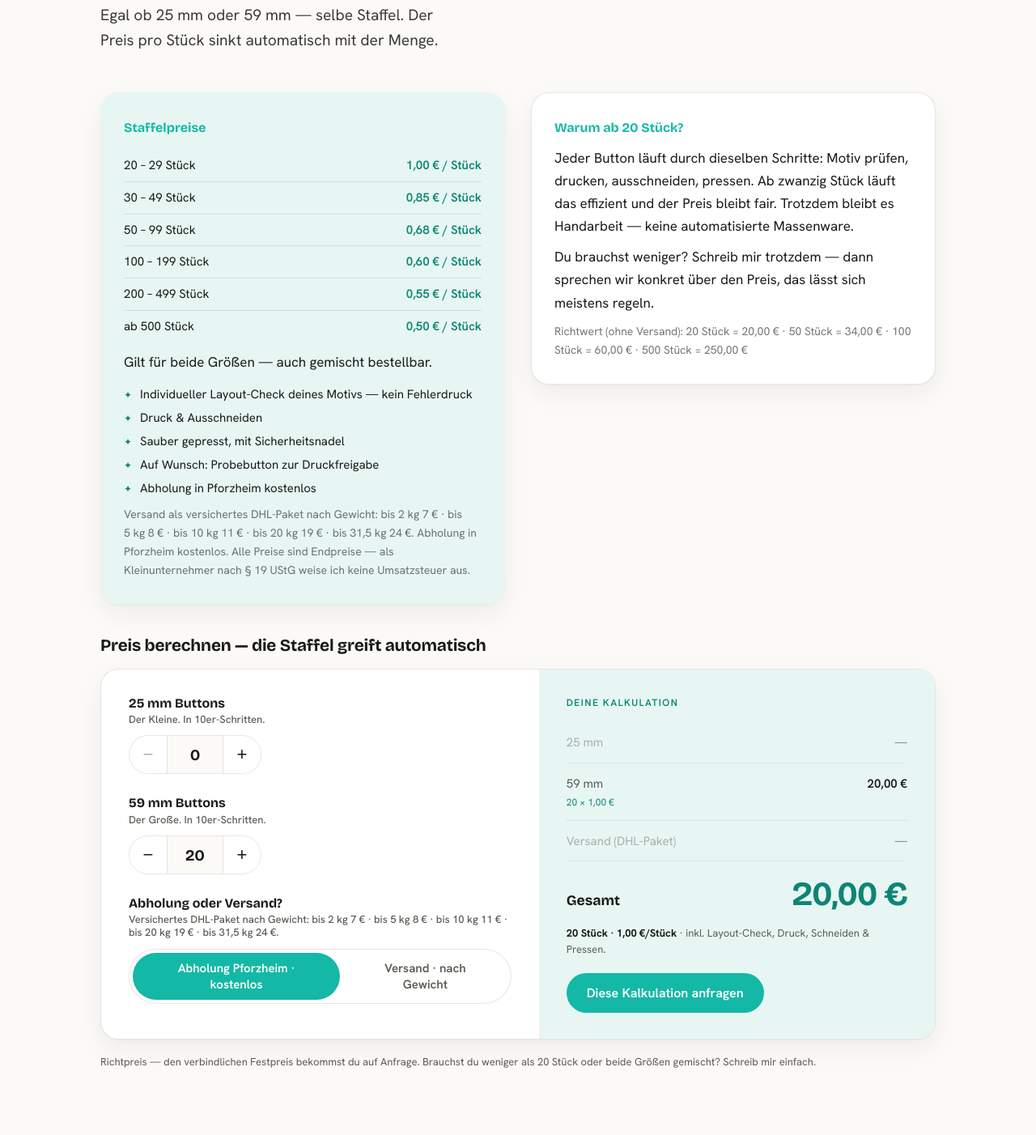
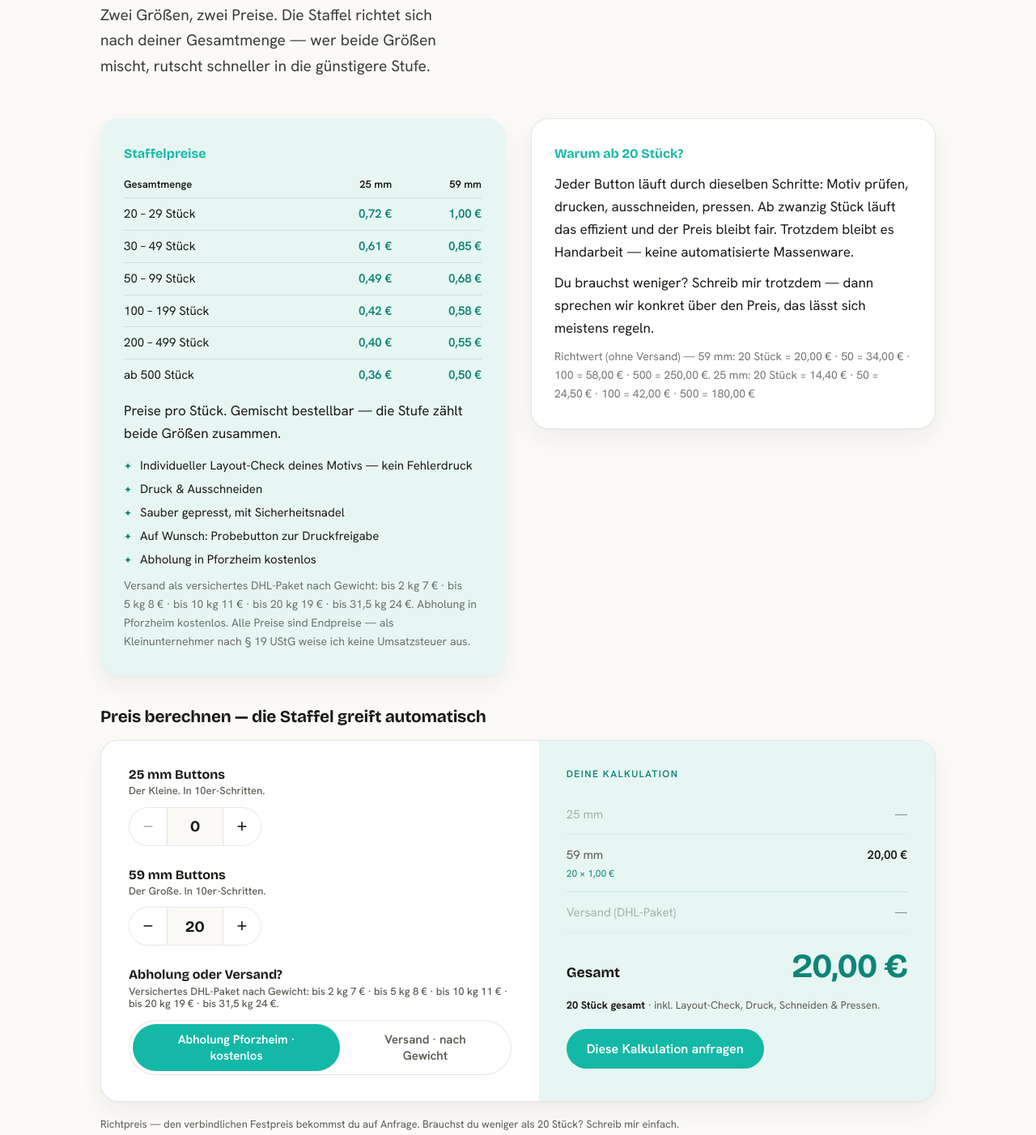
Before and after one commit to Baujahr82/Manuels-Webdesign, a plain HTML site: page buttons.html in a window 1280 px wide. Shown: the part 3263-4665 px from the top of the page at 81% size. Drawn offline with Linux system fonts and the light colour scheme.

Commit message:
Add files via upload

```diff
--- a/buttons.html
+++ b/buttons.html
@@ -8,6 +8,12 @@
   <link rel="icon" href="assets/favicon.svg" type="image/svg+xml">
   <!-- Schriften werden lokal geladen (siehe styles.css) — keine Google-Server -->
   <link rel="stylesheet" href="styles.css">
+  <style>
+    .price-table th { font-size: 13px; font-weight: 600; color: var(--ink); text-align: right; padding: 0 0 6px; border-bottom: 1px solid var(--line); }
+    .price-table th:first-child { text-align: left; }
+    .price-table td + td { padding-left: 12px; }
+    .price-table td:nth-child(2) { text-align: right; font-weight: 600; color: var(--mint-dark); }
+  </style>
 </head>
 <body>
 
@@ -167,23 +173,26 @@
       <div class="section-head">
         <p class="eyebrow">Preise</p>
         <h2>Je mehr Stück, desto günstiger.</h2>
-        <p class="lead">Egal ob 25&nbsp;mm oder 59&nbsp;mm — selbe Staffel. Der Preis pro Stück sinkt automatisch mit der Menge.</p>
+        <p class="lead">Zwei Größen, zwei Preise. Die Staffel richtet sich nach deiner Gesamtmenge — wer beide Größen mischt, rutscht schneller in die günstigere Stufe.</p>
       </div>
 
       <div class="split" style="margin-bottom:24px;">
         <div class="card feature price-card">
           <span class="num">Staffelpreise</span>
           <table class="price-table">
+            <thead>
+              <tr><th scope="col">Gesamtmenge</th><th scope="col">25&nbsp;mm</th><th scope="col">59&nbsp;mm</th></tr>
+            </thead>
             <tbody>
-              <tr><td>20&nbsp;–&nbsp;29&nbsp;Stück</td><td>1,00&nbsp;€ / Stück</td></tr>
-              <tr><td>30&nbsp;–&nbsp;49&nbsp;Stück</td><td>0,85&nbsp;€ / Stück</td></tr>
-              <tr><td>50&nbsp;–&nbsp;99&nbsp;Stück</td><td>0,68&nbsp;€ / Stück</td></tr>
-              <tr><td>100&nbsp;–&nbsp;199&nbsp;Stück</td><td>0,60&nbsp;€ / Stück</td></tr>
-              <tr><td>200&nbsp;–&nbsp;499&nbsp;Stück</td><td>0,55&nbsp;€ / Stück</td></tr>
-              <tr><td>ab 500&nbsp;Stück</td><td>0,50&nbsp;€ / Stück</td></tr>
+              <tr><td>20&nbsp;–&nbsp;29&nbsp;Stück</td><td>0,72&nbsp;€</td><td>1,00&nbsp;€</td></tr>
+              <tr><td>30&nbsp;–&nbsp;49&nbsp;Stück</td><td>0,61&nbsp;€</td><td>0,85&nbsp;€</td></tr>
+              <tr><td>50&nbsp;–&nbsp;99&nbsp;Stück</td><td>0,49&nbsp;€</td><td>0,68&nbsp;€</td></tr>
+              <tr><td>100&nbsp;–&nbsp;199&nbsp;Stück</td><td>0,42&nbsp;€</td><td>0,58&nbsp;€</td></tr>
+              <tr><td>200&nbsp;–&nbsp;499&nbsp;Stück</td><td>0,40&nbsp;€</td><td>0,55&nbsp;€</td></tr>
+              <tr><td>ab 500&nbsp;Stück</td><td>0,36&nbsp;€</td><td>0,50&nbsp;€</td></tr>
             </tbody>
           </table>
-          <p class="price-sub">Gilt für beide Größen — auch gemischt bestellbar.</p>
+          <p class="price-sub">Preise pro Stück. Gemischt bestellbar — die Stufe zählt beide Größen zusammen.</p>
           <ul class="price-includes">
             <li>Individueller Layout-Check deines Motivs — kein Fehlerdruck</li>
             <li>Druck &amp; Ausschneiden</li>
@@ -197,7 +206,7 @@
           <span class="num">Warum ab 20&nbsp;Stück?</span>
           <p style="color:var(--ink);">Jeder Button läuft durch dieselben Schritte: Motiv prüfen, drucken, ausschneiden, pressen. Ab zwanzig Stück läuft das effizient und der Preis bleibt fair. Trotzdem bleibt es Handarbeit — keine automatisierte Massenware.</p>
           <p style="color:var(--ink);">Du brauchst weniger? Schreib mir trotzdem — dann sprechen wir konkret über den Preis, das lässt sich meistens regeln.</p>
-          <p class="price-fine" style="margin-top:auto;">Richtwert (ohne Versand): 20 Stück = 20,00 € · 50 Stück = 34,00 € · 100 Stück = 60,00 € · 500 Stück = 250,00 €</p>
+          <p class="price-fine" style="margin-top:auto;">Richtwert (ohne Versand) — 59&nbsp;mm: 20 Stück = 20,00&nbsp;€ · 50 = 34,00&nbsp;€ · 100 = 58,00&nbsp;€ · 500 = 250,00&nbsp;€. 25&nbsp;mm: 20 Stück = 14,40&nbsp;€ · 50 = 24,50&nbsp;€ · 100 = 42,00&nbsp;€ · 500 = 180,00&nbsp;€</p>
         </div>
       </div>
 
@@ -258,11 +267,11 @@
           </div>
           <p class="calc-note" data-out="min-note" hidden></p>
           <p class="calc-note" data-out="versand-note" hidden></p>
-          <p class="calc-kaution"><strong data-out="stueck-lab">20 Stück</strong> · inkl. Layout-Check, Druck, Schneiden &amp; Pressen.</p>
+          <p class="calc-kaution"><strong data-out="stueck-lab">20 Stück gesamt</strong> · inkl. Layout-Check, Druck, Schneiden &amp; Pressen.</p>
           <button class="btn btn-primary" type="button" data-calc-send>Diese Kalkulation anfragen</button>
         </div>
       </div>
-      <p class="form-fineprint" style="margin-top:18px;">Richtpreis — den verbindlichen Festpreis bekommst du auf Anfrage. Brauchst du weniger als 20&nbsp;Stück oder beide Größen gemischt? Schreib mir einfach.</p>
+      <p class="form-fineprint" style="margin-top:18px;">Richtpreis — den verbindlichen Festpreis bekommst du auf Anfrage. Brauchst du weniger als 20&nbsp;Stück? Schreib mir einfach.</p>
     </div>
   </section>
 
--- a/rechner.js
+++ b/rechner.js
@@ -33,23 +33,28 @@
   var ZELT_WAND    = 4;    // pro Seitenwand, einmalig für die ganze Miete (unter gewerblichem Niveau)
   var ZELT_KAUTION = 150;
 
-  // Buttons-Bestellung (Buttonschmiede): Staffelpreis nach Gesamtmenge.
-  // Staffel: an den Bruchpunkten der recherchierten Konkurrenz orientiert,
-  // pro Stufe minimal günstiger als der jeweils günstigste Vergleichspreis,
-  // nie unter 0,50 € pro Stück (Floor erst ab 500 Stück erreicht).
+  // Buttons-Bestellung: eigene Staffel je Größe.
+  // Die Stufe richtet sich nach der GESAMTMENGE (25 mm + 59 mm zusammen),
+  // der Stückpreis nach der jeweiligen Größe.
+  // Kalkulation nach Einkaufspreis (Badgematic, Nov. 2026, je 1.000 Stück):
+  //   25 mm: 112 € -> 0,112 €  ·  59 mm: 184 € -> 0,184 €
+  //   + Versand Badgematic ~0,008 €/Stück + Druck 0,06 €/Stück
+  //   => Selbstkosten ca. 0,18 € (25 mm) bzw. 0,25 € (59 mm)
+  // Verkaufspreis = Selbstkosten × Faktor, aufgerundet auf den Cent:
+  //   20–29: ×4,0 · 30–49: ×3,4 · 50–99: ×2,7 · 100–199: ×2,3 · 200–499: ×2,2 · ab 500: ×2,0
   var BESTELL_STAFFEL = [
-    { bis: 29,        preis: 1.00 },
-    { bis: 49,        preis: 0.85 },
-    { bis: 99,        preis: 0.68 },
-    { bis: 199,       preis: 0.60 },
-    { bis: 499,       preis: 0.55 },
-    { bis: Infinity,  preis: 0.50 }
+    { bis: 29,        p25: 0.72, p59: 1.00 },
+    { bis: 49,        p25: 0.61, p59: 0.85 },
+    { bis: 99,        p25: 0.49, p59: 0.68 },
+    { bis: 199,       p25: 0.42, p59: 0.58 },
+    { bis: 499,       p25: 0.40, p59: 0.55 },
+    { bis: Infinity,  p25: 0.36, p59: 0.50 }
   ];
-  function preisFuerMenge(menge) {
+  function stufeFuerMenge(menge) {
     for (var i = 0; i < BESTELL_STAFFEL.length; i++) {
-      if (menge <= BESTELL_STAFFEL[i].bis) return BESTELL_STAFFEL[i].preis;
+      if (menge <= BESTELL_STAFFEL[i].bis) return BESTELL_STAFFEL[i];
     }
-    return BESTELL_STAFFEL[BESTELL_STAFFEL.length - 1].preis;
+    return BESTELL_STAFFEL[BESTELL_STAFFEL.length - 1];
   }
   // ----- Versand nach Gewicht (DHL-Paket) ------------------
   // Wird nicht im Rechner addiert: Der Versandpreis richtet sich nach dem
@@ -325,9 +330,9 @@
 
     function render() {
       var total = state.q25 + state.q59;
-      var preis = preisFuerMenge(total);
-      var c25 = state.q25 * preis;
-      var c59 = state.q59 * preis;
+      var stufe = stufeFuerMenge(total);
+      var c25 = state.q25 * stufe.p25;
+      var c59 = state.q59 * stufe.p59;
       var versandKosten = 0; // Versand nach Gewicht, nicht im Richtpreis
       if (sVersandLab) sVersandLab.textContent = state.versand ? 'Preis nach Paketgewicht' : '';
       if (versNote) {
@@ -338,13 +343,13 @@
       q25Line.classList.toggle('is-off', state.q25 === 0);
       q59Line.classList.toggle('is-off', state.q59 === 0);
       versLine.classList.toggle('is-off', !state.versand);
-      sQ25Lab.textContent = state.q25 > 0 ? state.q25 + ' × ' + euro(preis) : '';
-      sQ59Lab.textContent = state.q59 > 0 ? state.q59 + ' × ' + euro(preis) : '';
+      sQ25Lab.textContent = state.q25 > 0 ? state.q25 + ' × ' + euro(stufe.p25) : '';
+      sQ59Lab.textContent = state.q59 > 0 ? state.q59 + ' × ' + euro(stufe.p59) : '';
       sQ25.textContent = state.q25 > 0 ? euro(c25) : '—';
       sQ59.textContent = state.q59 > 0 ? euro(c59) : '—';
       sVersand.textContent = state.versand ? 'nach Gewicht' : '—';
       sTotal.textContent = euro(c25 + c59 + versandKosten);
-      stueckLab.textContent = total + ' Stück · ' + euro(preis) + '/Stück';
+      stueckLab.textContent = total + ' Stück gesamt';
 
       if (total > 0 && total < BESTELL_MIN) {
         minNote.hidden = false;
@@ -359,13 +364,19 @@
     wireStepper($('[data-step="q59"]', el), function (v) { state.q59 = v; render(); });
     wireSegmented($('[data-seg="versand"]', el), function (v) { state.versand = v; render(); });
     wireSend(el, function () {
+      function preisText(q25, q59) {
+        var s = stufeFuerMenge(q25 + q59), t = [];
+        if (q25 > 0) t.push('25 mm ' + euro(s.p25) + '/Stück');
+        if (q59 > 0) t.push('59 mm ' + euro(s.p59) + '/Stück');
+        return t.join(', ') || '—';
+      }
       var teile = [];
       if (state.q25 > 0) teile.push(state.q25 + '× 25 mm');
       if (state.q59 > 0) teile.push(state.q59 + '× 59 mm');
       return {
         subject: 'Buttons: ' + (teile.join(', ') || 'Menge offen'),
         message: 'Hallo Manuel,\n\nich möchte Buttons anfragen:\n· ' + (teile.join('\n· ') || 'Menge noch offen') +
-          '\n· Staffelpreis: ' + euro(preisFuerMenge(state.q25 + state.q59)) + '/Stück' +
+          '\n· Staffelpreis: ' + preisText(state.q25, state.q59) +
           '\n· ' + (state.versand ? 'Versand als DHL-Paket (nach Gewicht)' : 'Abholung in Pforzheim (kostenlos)') +
           '\n· Richtpreis laut Rechner: ' + sTotal.textContent + (state.versand ? ' zzgl. Versand' : '') +
           '\n\nMotiv / Anlass: '
```
